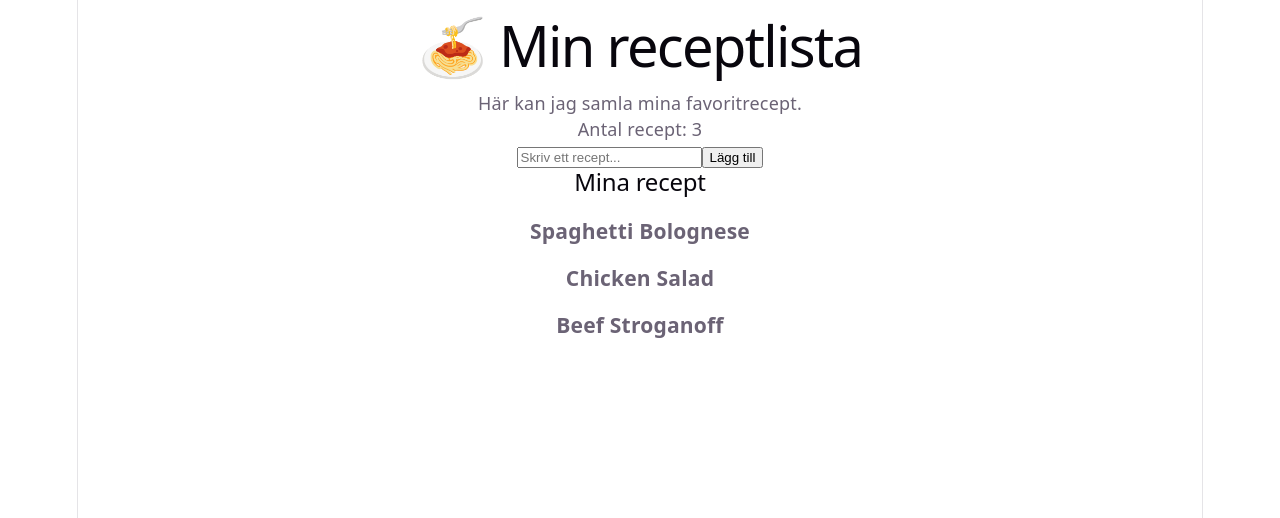
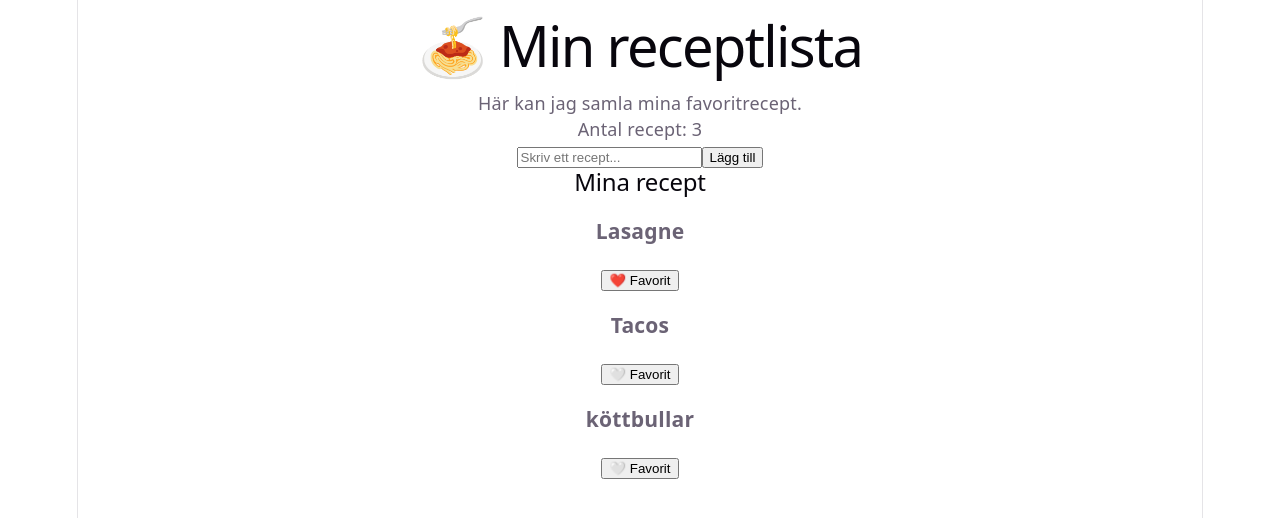
Before and after one commit to TSOLER89/min-receptlista, a React (Vite) app: page / in a window 1280 px wide. Shown: the top 518 px of the page. Built offline with nearby package versions, Linux system fonts and the light colour scheme.

Commit message:
Refactor RecipeList component to handle favorite toggle functionality

```diff
--- a/src/App.jsx
+++ b/src/App.jsx
@@ -8,22 +8,39 @@ import './App.css'
 // Main application component for the recipe list
 function App() {
 const [recipes, setRecipes] = useState([
-    {id:1, name: 'Spaghetti Bolognese'},
-    {id:2, name: 'Chicken Salad'},
-    {id:3, name: 'Beef Stroganoff'},
+  { id: 1, name: 'Lasagne', favorite: true },
+  { id: 2, name: 'Tacos', favorite: false },
+  { id: 3, name: 'köttbullar', favorite: false }
 ]) // Array to store the list of recipes
 
 function addRecipe(name) {
+  const newRecipe = {
+    id: Date.now(),
+    name: name,
+    favorite: false
+  }
+
   setRecipes([
     ...recipes,
-      { id: Date.now(), name }
+    newRecipe
   ])
+}
+
+function toggleFavorite(id) {
+  setRecipes(
+    recipes.map(recipe =>
+      recipe.id === id ? { ...recipe, favorite: !recipe.favorite } : recipe
+    )
+  )
 }
   return (
     <>
       <Header count={recipes.length}/>
       <RecipeForm onAdd={addRecipe} />
-      <RecipeList recipes={recipes} />
+      <RecipeList
+  recipes={recipes}
+  onToggle={toggleFavorite}
+/>
     </>
   )
 }
--- a/src/components/RecipeList.jsx
+++ b/src/components/RecipeList.jsx
@@ -1,4 +1,4 @@
-function RecipeList({ recipes }) {
+function RecipeList({ recipes, onToggle }) {
   return (
     <section>
       <h2>Mina recept</h2>
@@ -7,6 +7,10 @@ function RecipeList({ recipes }) {
         {recipes.map((recipe) => (
           <div key={recipe.id}>
             <h3>{recipe.name}</h3>
+
+            <button onClick={() => onToggle(recipe.id)}>
+              {recipe.favorite ? '❤️ Favorit' : '🤍 Favorit'}
+            </button>
           </div>
         ))}
       </div>
```
Lines whose indentation alone changed are shown as unchanged.
